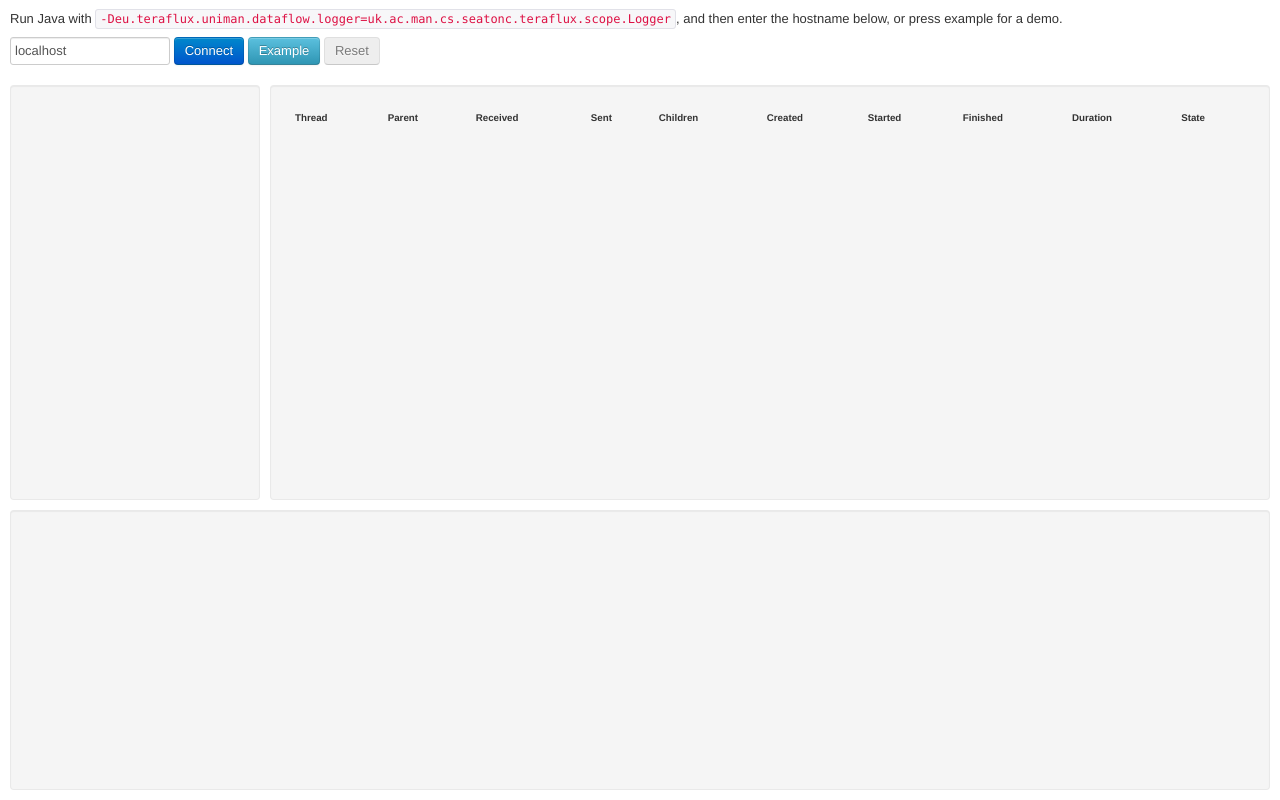
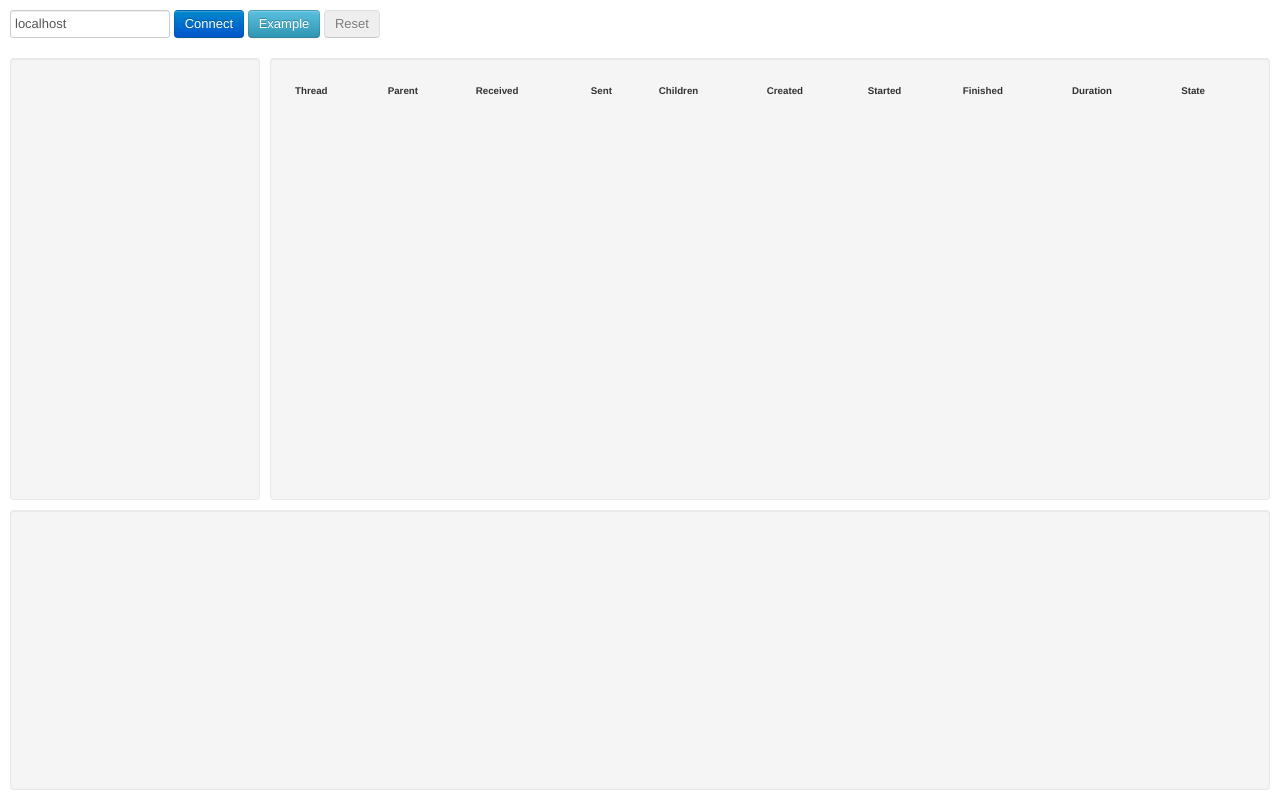
Before and after one commit to chrisseaton/dfscala-scope, a plain HTML site: page src/main/resources/client/index.html in a window 1280 px wide. Drawn offline with Linux system fonts and the light colour scheme.

```diff
--- a/src/main/resources/client/index.html
+++ b/src/main/resources/client/index.html
@@ -25,10 +25,6 @@
 
 <div id="header">
     <div class="inner">
-        <p>
-            Run Java with <code>-Deu.teraflux.uniman.dataflow.logger=uk.ac.man.cs.seatonc.teraflux.scope.Logger</code>, and then enter the hostname below, or press example for a demo.
-        </p>
-
         <form class="form-search">
             <input type="text" id="host_input" class="input-medium search-query" value="localhost">
             <button id="connect_button" class="btn btn-primary">Connect</button>
```
Also changed, not shown: 2 other files.
